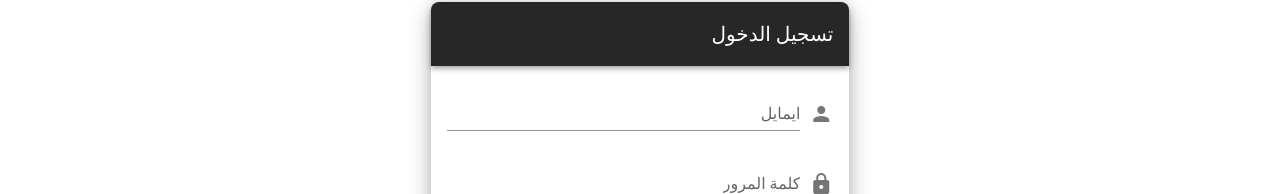
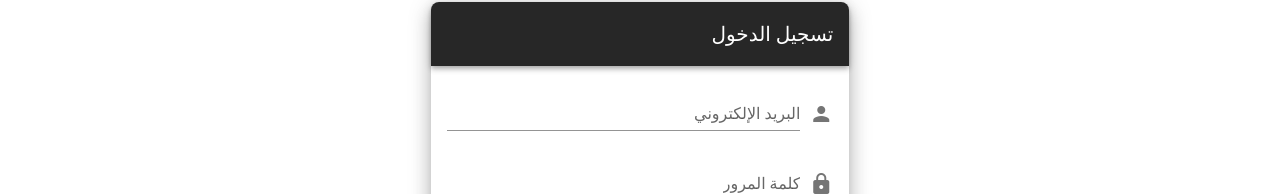
Before and after one commit to smurfsDev/scouts-tunisiens-zarzis, a Vue app in the folder front-end/: page /login in a window 1280 px wide. Shown: the part 138-332 px from the top of the page. Built offline with nearby package versions, Linux system fonts and the light colour scheme.

Commit message:
[Vue]ايمايل

```diff
--- a/front-end/src/views/Auth/login.vue
+++ b/front-end/src/views/Auth/login.vue
@@ -20,8 +20,8 @@
                 <v-form @submit.prevent="Login" id="login-form">
                   <v-text-field
                     prepend-icon="person"
-                    name="ايمايل"
-                    label="ايمايل"
+                    name="البريد الإلكتروني"
+                    label="البريد الإلكتروني"
                     :error-messages="emailErrors"
                     v-model="email"
                     type="text"
--- a/front-end/src/views/Auth/register.vue
+++ b/front-end/src/views/Auth/register.vue
@@ -172,24 +172,24 @@
       <tab-content title="الاتصال">
         <div class="form-group">
           <div class="form-group">
-            <label for="email">ايمايل</label>
+            <label for="email">البريد الإلكتروني</label>
             <input
               type="email"
               name="email"
               class="form-control"
               :class="hasError('email') ? 'is-invalid' : ''"
-              placeholder="ادخل ايميلك"
+              placeholder="ادخل البريد الإلكترونيك"
               v-model="formData.email"
             />
             <div v-if="hasError('email')" class="invalid-feedback">
               <div class="error" v-if="!$v.formData.email.required">
-                الرجاء ادخال ايميلك.
+                الرجاء ادخال البريد الإلكتروني.
               </div>
               <div class="error" v-if="!$v.formData.email.email">
-                الرجاء ادخال ايميلك بشكل صحيح.
+                الرجاء ادخال البريد الإلكتروني بشكل صحيح.
               </div>
               <div class="error" v-if="!$v.formData.email.isUnique">
-                ايميل هذا مستخدم من قبل.
+                البريد الإلكتروني هذا مستخدم من قبل.
               </div>
             </div>
           </div>
```
